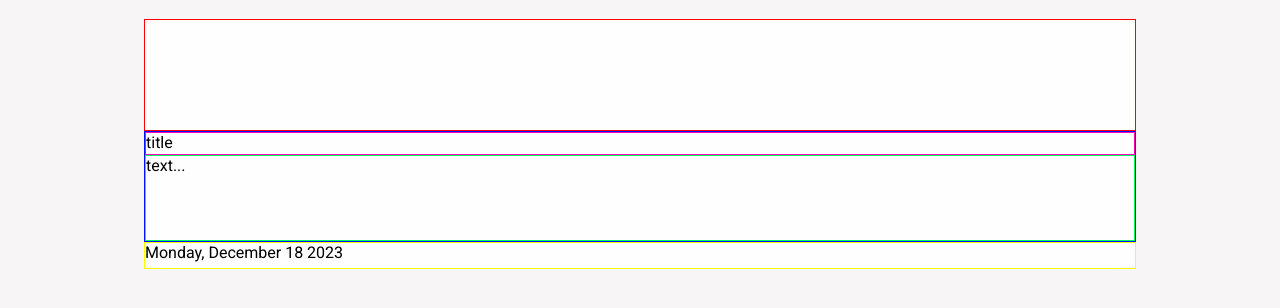
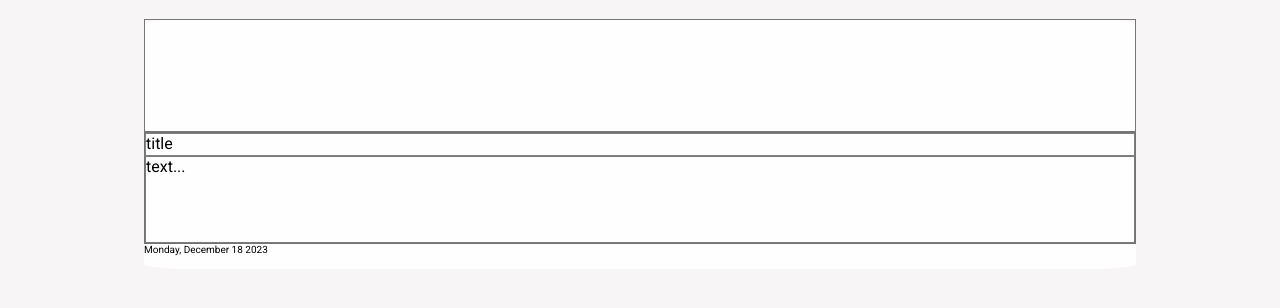
Before and after one commit to mansour365/simple-react, a plain HTML site: page index.html in a window 1280 px wide. Shown: the part 62-370 px from the top of the page. Drawn offline with nearby package versions, Linux system fonts and the light colour scheme.

Commit message:
minor changes to ui

```diff
--- a/style.css
+++ b/style.css
@@ -16,25 +16,26 @@
 }
 .image-section{
   height: 45%;
-  border: solid red 1px;
+  border: solid rgb(119, 119, 119) 1px;
 }
 .text-section{
   height: 45%;
   display: flex;
   flex-direction: column;
   justify-content: space-between;
-  border: solid rgb(0, 17, 255) 1px;
+  border: solid rgb(114, 114, 114) 1px;
 }
 .text-title{
   height:20%;
-  border: solid rgb(255, 0, 191) 1px;
+  border: solid rgb(129, 129, 129) 1px;
 }
 .text-body{
   height:80%;
-  border: solid rgb(0, 255, 98) 1px;
+  border: solid rgb(124, 124, 124) 1px;
 
 }
 #dateSection{
   height: 10%;
-  border: solid rgb(251, 255, 0) 1px;
+  font-size: 10px;
+  /*border: solid rgb(251, 255, 0) 1px;*/
 }
```
Also changed, not shown: index.html (+0 -1 lines).
